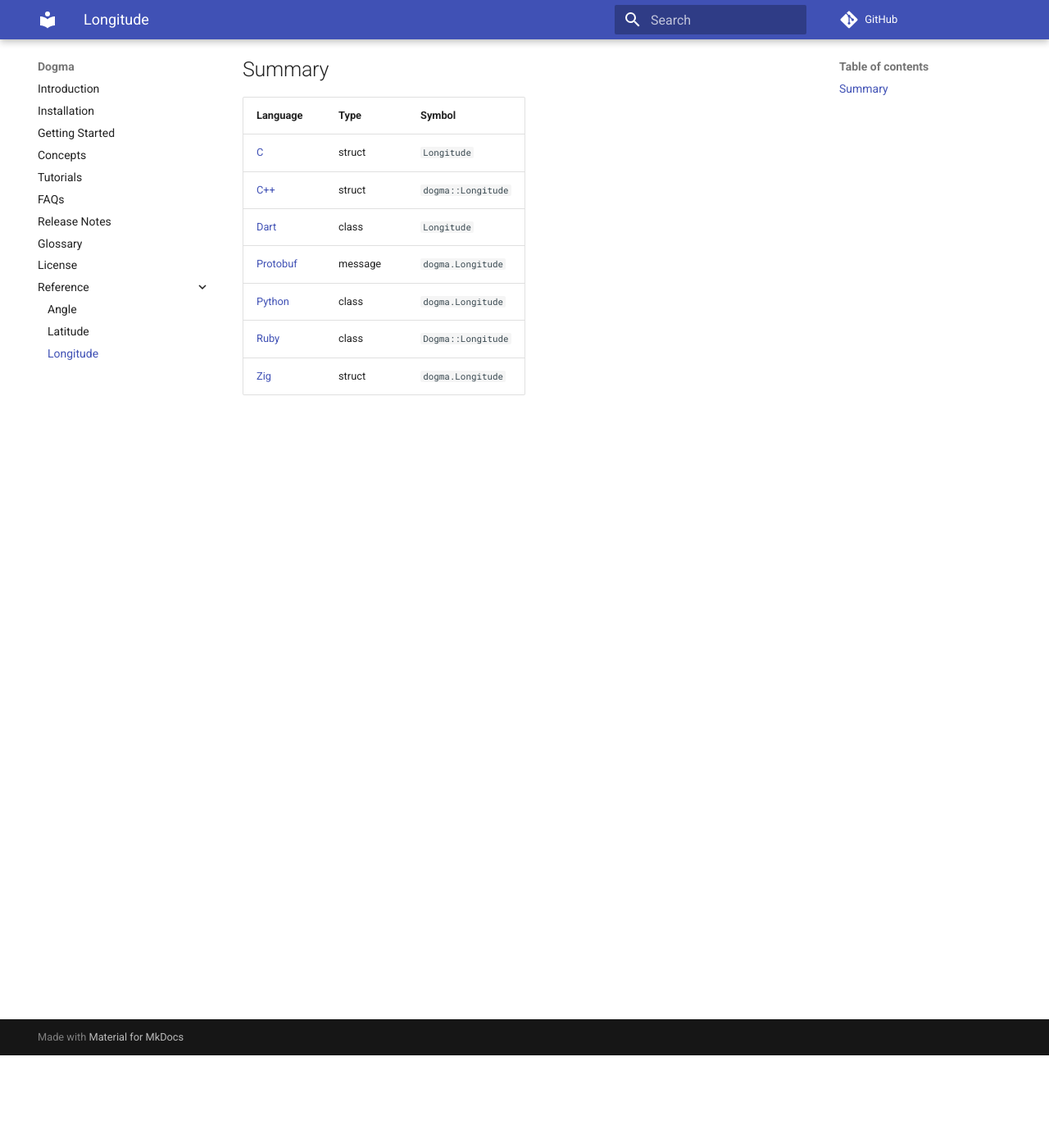
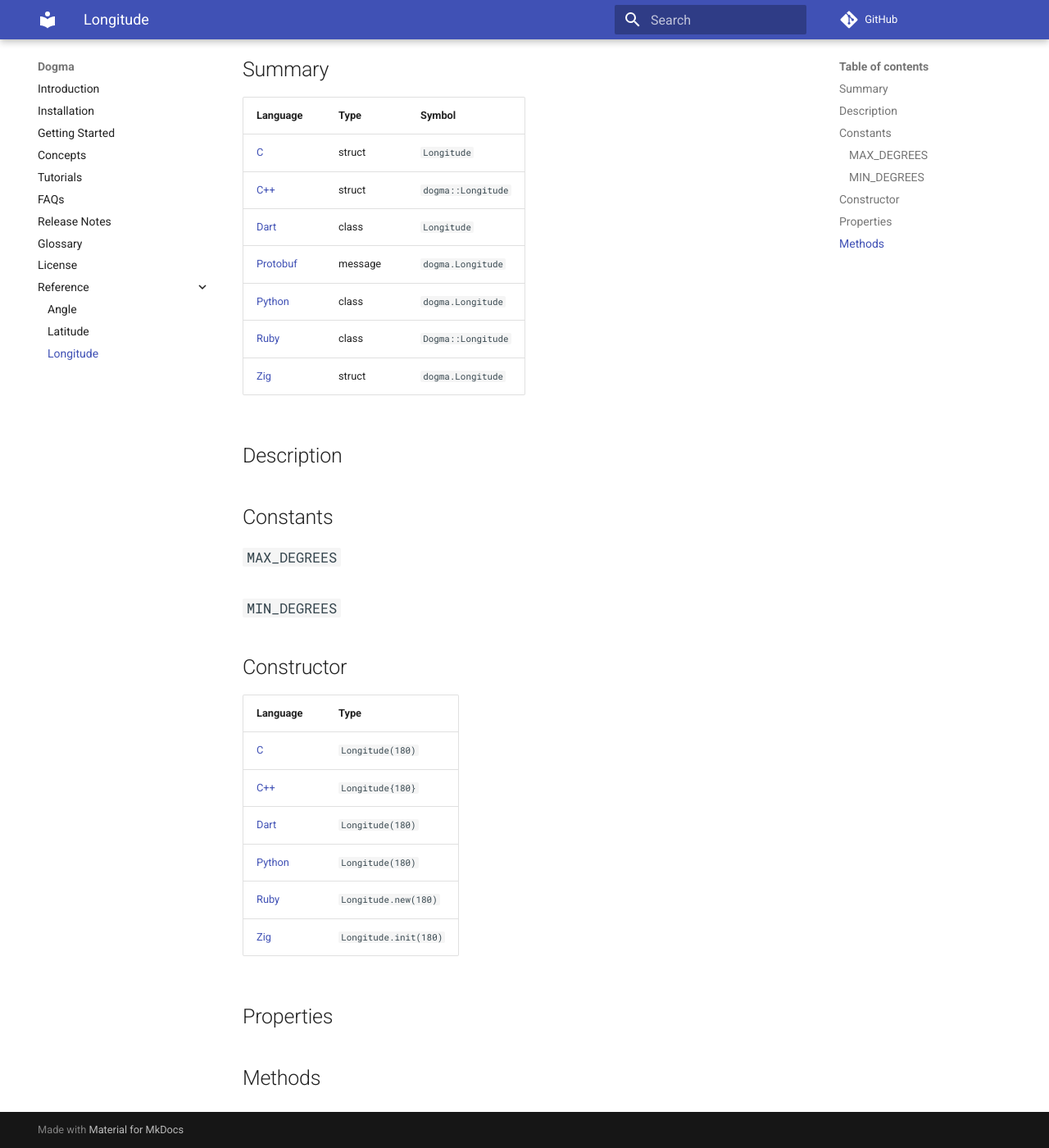
Before and after one commit to dogmatists/dogma.dev, an MkDocs documentation site: the page built from content/Longitude/index.md, in a window 1280 px wide and 1400 px high, scrolled down 113 px. Shown: the whole window at 82% size. Built offline with MkDocs 1.6.1 and Material for MkDocs 9.7.7, drawn with Linux system fonts in a browser that asks for light colours; comment, search, counter and statistics services are not loaded.

Commit message:
Added Angle, Latitude, and Longitude constructors.

```diff
--- a/content/Latitude/index.md
+++ b/content/Latitude/index.md
@@ -4,13 +4,36 @@
 
 Language        | Type      | Symbol
 :---------------| :-------- | :-------------------------------------------------
-[C][]           | struct    | `Latitude`
-[C++][]         | struct    | `dogma::Latitude`
-[Dart][]        | class     | `Latitude`
-[Protobuf][]    | message   | `dogma.Latitude`
-[Python][]      | class     | `dogma.Latitude`
-[Ruby][]        | class     | `Dogma::Latitude`
-[Zig][]         | struct    | `dogma.Latitude`
+[C]             | struct    | `Latitude`
+[C++]           | struct    | `dogma::Latitude`
+[Dart]          | class     | `Latitude`
+[Protobuf]      | message   | `dogma.Latitude`
+[Python]        | class     | `dogma.Latitude`
+[Ruby]          | class     | `Dogma::Latitude`
+[Zig]           | struct    | `dogma.Latitude`
+
+## Description
+
+## Constants
+
+### `MAX_DEGREES`
+
+### `MIN_DEGREES`
+
+## Constructor
+
+Language        | Type
+:---------------| :-------------------------------------------------------------
+[C]             | `Latitude(90)`
+[C++]           | `Latitude{90}`
+[Dart]          | `Latitude(90)`
+[Python]        | `Latitude(90)`
+[Ruby]          | `Latitude.new(90)`
+[Zig]           | `Latitude.init(90)`
+
+## Properties
+
+## Methods
 
 [C]:        https://github.com/dogmatists/dogma.c/blob/master/dogma/latitude.h
 [C++]:      https://github.com/dogmatists/dogma.cpp/blob/master/dogma/latitude.hpp
--- a/content/Longitude/index.md
+++ b/content/Longitude/index.md
@@ -4,13 +4,36 @@
 
 Language        | Type      | Symbol
 :---------------| :-------- | :-------------------------------------------------
-[C][]           | struct    | `Longitude`
-[C++][]         | struct    | `dogma::Longitude`
-[Dart][]        | class     | `Longitude`
-[Protobuf][]    | message   | `dogma.Longitude`
-[Python][]      | class     | `dogma.Longitude`
-[Ruby][]        | class     | `Dogma::Longitude`
-[Zig][]         | struct    | `dogma.Longitude`
+[C]             | struct    | `Longitude`
+[C++]           | struct    | `dogma::Longitude`
+[Dart]          | class     | `Longitude`
+[Protobuf]      | message   | `dogma.Longitude`
+[Python]        | class     | `dogma.Longitude`
+[Ruby]          | class     | `Dogma::Longitude`
+[Zig]           | struct    | `dogma.Longitude`
+
+## Description
+
+## Constants
+
+### `MAX_DEGREES`
+
+### `MIN_DEGREES`
+
+## Constructor
+
+Language        | Type
+:---------------| :-------------------------------------------------------------
+[C]             | `Longitude(180)`
+[C++]           | `Longitude{180}`
+[Dart]          | `Longitude(180)`
+[Python]        | `Longitude(180)`
+[Ruby]          | `Longitude.new(180)`
+[Zig]           | `Longitude.init(180)`
+
+## Properties
+
+## Methods
 
 [C]:        https://github.com/dogmatists/dogma.c/blob/master/dogma/longitude.h
 [C++]:      https://github.com/dogmatists/dogma.cpp/blob/master/dogma/longitude.hpp
```
Also changed, not shown: content/Angle/index.md (+63 -7 lines), content/glossary.md (+8 -0 lines).
